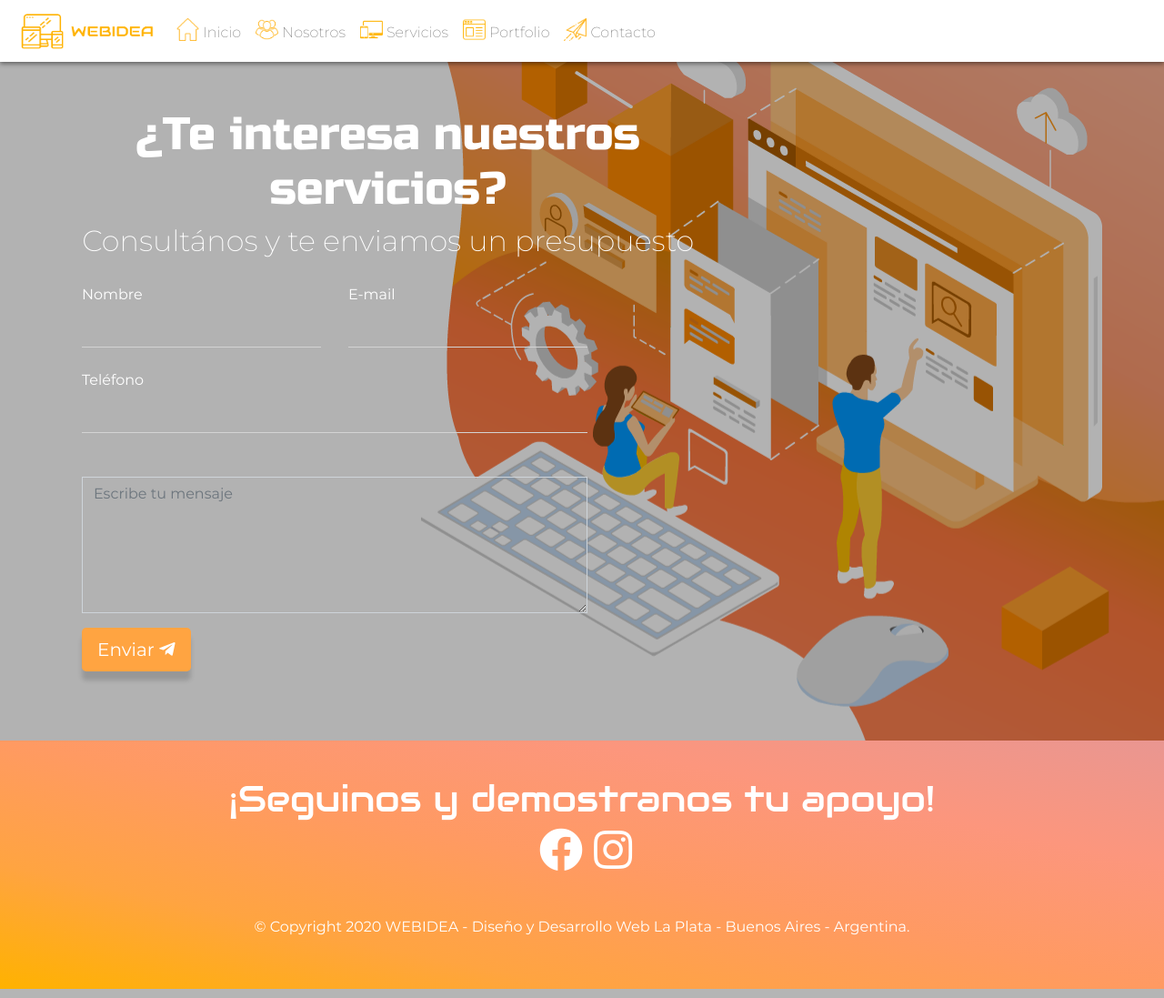
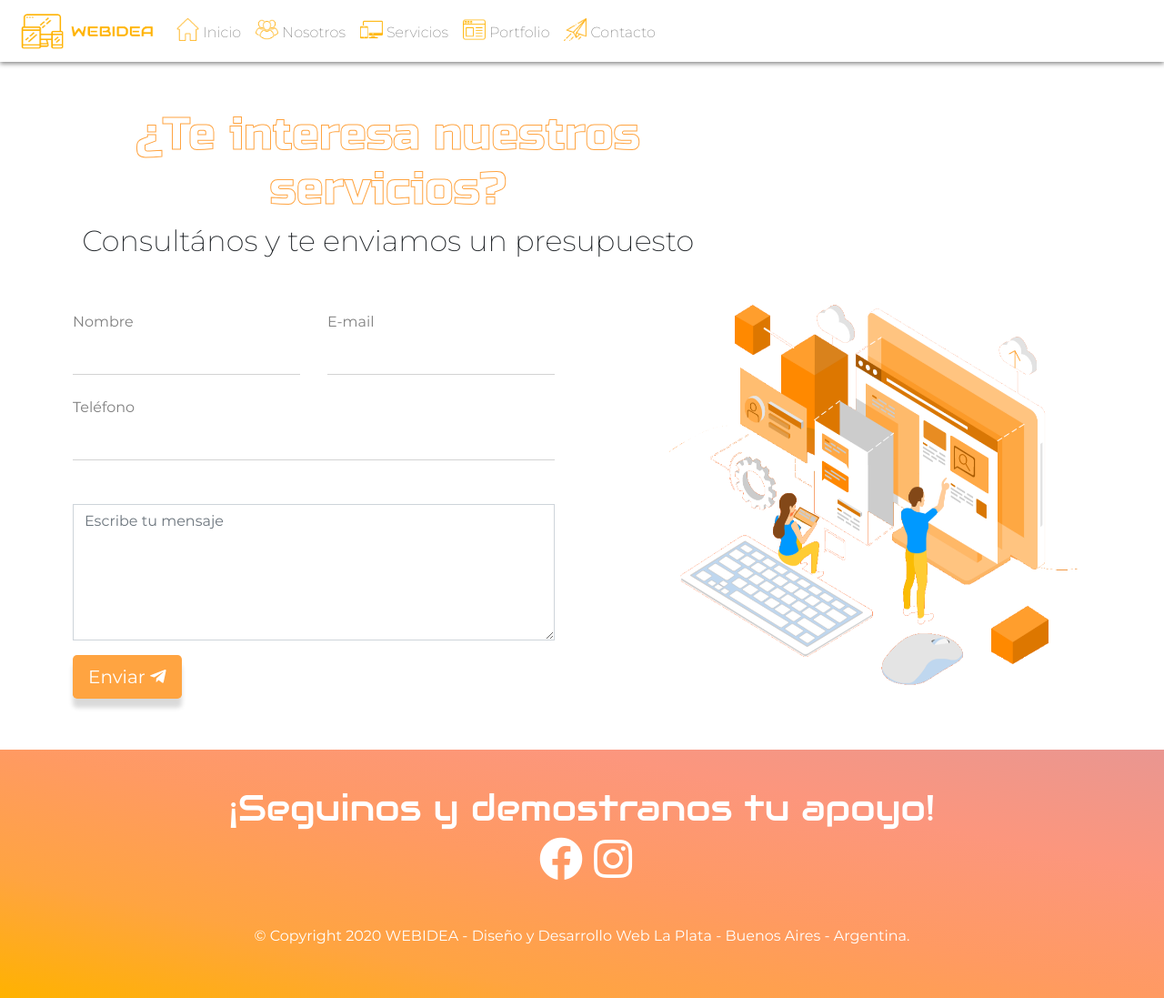
Before and after one commit to marianobc12/webidea, a PHP site: page /contacto in a window 1280 px wide. Shown: the whole page at 91% size. Run offline with PHP 8.4, Linux system fonts and the light colour scheme.

Commit message:
contacto arreglado

```diff
--- a/contacto.php
+++ b/contacto.php
@@ -35,28 +35,30 @@
           <h1 class="mt-5 titulo">¿Te interesa nuestros servicios?</h1>
           <h2 class="mont-200 subtitulo">Consultános y te enviamos un presupuesto</h2>
         </div>
-        <div class="col-md-8 animated fadeInLeft">
+      </div>
+      <div class="row">
+        <div class="col-md-6 animated fadeInLeft">
           <form  method="POST" id="form-cont" class="form-contacto" onsubmit="return enviar()">
             <div class="row">
-              <div class="col-5">
+              <div class="col">
                 <label for="nomApe">Nombre</label>
                 <input type="text" class="form-control" name="nomApe" id="nomApe" aria-label="Username" aria-describedby="basic-addon1" required="">
               </div>
-              <div class="col-5">
+              <div class="col">
               <label for="email">E-mail</label>
               <input type="email" class="form-control" name="email" id="email" aria-label="Username" aria-describedby="basic-addon1" required="">
               </div>
             </div>
             <br>
             <div class="row">
-              <div class="col-10">
+              <div class="col">
                 <label for="telefono">Teléfono</label>
                 <input type="text" class="form-control" name="telefono" id="telefono"  aria-label="Username" aria-describedby="basic-addon1" required="">
               </div>
             </div>
             <br>
             <div class="row">
-              <div class="col-10">
+              <div class="col">
               <div class="input-group mb-3 mt-4">
                 <textarea name="consulta" placeholder="Escribe tu mensaje"  class="form-control" id="consulta" cols="30" rows="10" required=""></textarea>
               </div>
@@ -65,6 +67,9 @@
               </div>
             </div>
           </form>
+        </div>
+        <div class="col-md-6 mt-4">
+          <img class="d-block m-auto " src="img/contacto-compu.png" height="450" width="450" alt="">
         </div>
       </div>
     </div>
--- a/css/estilo.css
+++ b/css/estilo.css
@@ -221,9 +221,6 @@ body{
 .contenedor-contacto{
     padding-top: 70px;
     padding-bottom: 40px;
-    background-image: url('../img/webideacontactooscura.png');
-    background-repeat: no-repeat;
-    background-size: 100%;
     padding-left: 0px;
     padding-right: 0px;
 }
@@ -233,12 +230,12 @@ body{
 .contenedor-contacto .titulo{
     font-family: 'Russo One', sans-serif;
     font-size: 50px;
+    -webkit-text-stroke: 1px #ffa441;
     color: white;
     text-align: center;
 }
 .contenedor-contacto .subtitulo{
     text-align: center;
-    color: white;
 }
 .contenedor-contacto .btn-enviar{
     background: #ffa441;
@@ -246,10 +243,11 @@ body{
     box-shadow: 0px 10px 5px 0px rgba(0,0,0,0.15);
 }
 .contenedor-contacto .form-contacto{
-    padding: 20px 60px;
+    padding-top:50px;
+   padding-left: 50px;
 }
 .contenedor-contacto .form-contacto label{
-    color:white;
+    color:gray;
 }
 .contenedor-contacto .form-contacto input{
     border-radius: 0px;
```
Also changed, not shown: img/contacto-compu.png (added).
